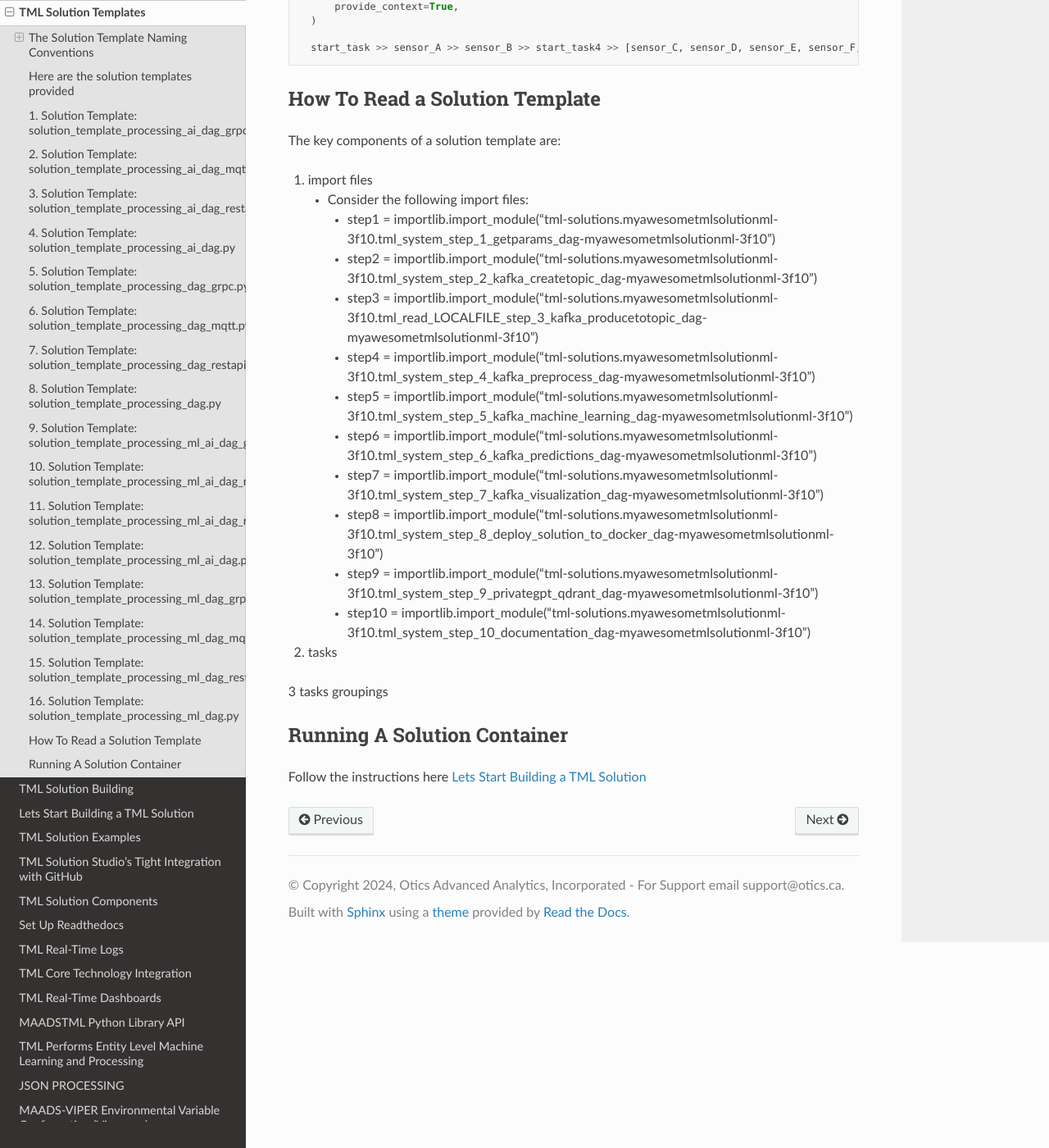
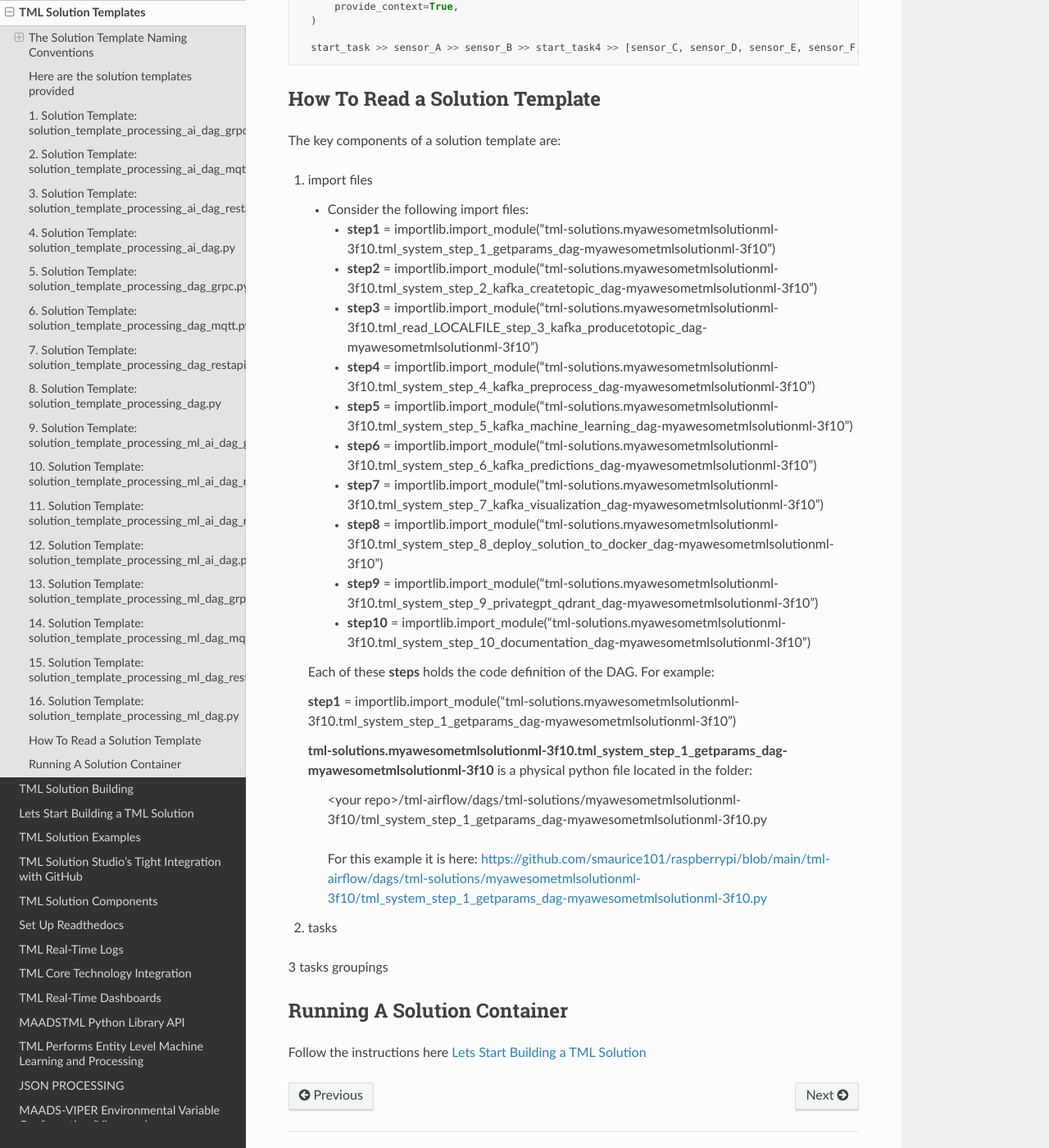
Before and after one commit to smaurice101/readthedocs, a Sphinx documentation site: the page built from docs/source/solutions.rst, in a window 1280 px wide and 1400 px high, scrolled down 32380 px. Shown: the whole window at 82% size. Built offline with Sphinx 7.4.7 and the Read the Docs theme 2.0.0, drawn with Linux system fonts in a browser that asks for light colours.

Commit message:
Update solutions.rst

```diff
--- a/docs/source/solutions.rst
+++ b/docs/source/solutions.rst
@@ -1876,26 +1876,35 @@ The key components of a solution template are:
 
    - Consider the following import files:
 
-     - step1 = importlib.import_module("tml-solutions.myawesometmlsolutionml-3f10.tml_system_step_1_getparams_dag-myawesometmlsolutionml-3f10")
-
-     - step2 = importlib.import_module("tml-solutions.myawesometmlsolutionml-3f10.tml_system_step_2_kafka_createtopic_dag-myawesometmlsolutionml-3f10")
-
-     - step3 = importlib.import_module("tml-solutions.myawesometmlsolutionml-3f10.tml_read_LOCALFILE_step_3_kafka_producetotopic_dag-myawesometmlsolutionml-3f10")
-
-     - step4 = importlib.import_module("tml-solutions.myawesometmlsolutionml-3f10.tml_system_step_4_kafka_preprocess_dag-myawesometmlsolutionml-3f10")
-
-     - step5 = importlib.import_module("tml-solutions.myawesometmlsolutionml-3f10.tml_system_step_5_kafka_machine_learning_dag-myawesometmlsolutionml-3f10")
-
-     - step6 = importlib.import_module("tml-solutions.myawesometmlsolutionml-3f10.tml_system_step_6_kafka_predictions_dag-myawesometmlsolutionml-3f10")
-
-     - step7 = importlib.import_module("tml-solutions.myawesometmlsolutionml-3f10.tml_system_step_7_kafka_visualization_dag-myawesometmlsolutionml-3f10")
-
-     - step8 = importlib.import_module("tml-solutions.myawesometmlsolutionml-3f10.tml_system_step_8_deploy_solution_to_docker_dag-myawesometmlsolutionml-3f10")
-
-     - step9 = importlib.import_module("tml-solutions.myawesometmlsolutionml-3f10.tml_system_step_9_privategpt_qdrant_dag-myawesometmlsolutionml-3f10")
-
-     - step10 = importlib.import_module("tml-solutions.myawesometmlsolutionml-3f10.tml_system_step_10_documentation_dag-myawesometmlsolutionml-3f10")
-
+     - **step1** = importlib.import_module("tml-solutions.myawesometmlsolutionml-3f10.tml_system_step_1_getparams_dag-myawesometmlsolutionml-3f10")
+
+     - **step2** = importlib.import_module("tml-solutions.myawesometmlsolutionml-3f10.tml_system_step_2_kafka_createtopic_dag-myawesometmlsolutionml-3f10")
+
+     - **step3** = importlib.import_module("tml-solutions.myawesometmlsolutionml-3f10.tml_read_LOCALFILE_step_3_kafka_producetotopic_dag-myawesometmlsolutionml-3f10")
+
+     - **step4** = importlib.import_module("tml-solutions.myawesometmlsolutionml-3f10.tml_system_step_4_kafka_preprocess_dag-myawesometmlsolutionml-3f10")
+
+     - **step5** = importlib.import_module("tml-solutions.myawesometmlsolutionml-3f10.tml_system_step_5_kafka_machine_learning_dag-myawesometmlsolutionml-3f10")
+
+     - **step6** = importlib.import_module("tml-solutions.myawesometmlsolutionml-3f10.tml_system_step_6_kafka_predictions_dag-myawesometmlsolutionml-3f10")
+
+     - **step7** = importlib.import_module("tml-solutions.myawesometmlsolutionml-3f10.tml_system_step_7_kafka_visualization_dag-myawesometmlsolutionml-3f10")
+
+     - **step8** = importlib.import_module("tml-solutions.myawesometmlsolutionml-3f10.tml_system_step_8_deploy_solution_to_docker_dag-myawesometmlsolutionml-3f10")
+
+     - **step9** = importlib.import_module("tml-solutions.myawesometmlsolutionml-3f10.tml_system_step_9_privategpt_qdrant_dag-myawesometmlsolutionml-3f10")
+
+     - **step10** = importlib.import_module("tml-solutions.myawesometmlsolutionml-3f10.tml_system_step_10_documentation_dag-myawesometmlsolutionml-3f10")
+
+   Each of these **steps** holds the code definition of the DAG.  For example:
+
+   **step1** = importlib.import_module("tml-solutions.myawesometmlsolutionml-3f10.tml_system_step_1_getparams_dag-myawesometmlsolutionml-3f10")
+
+   **tml-solutions.myawesometmlsolutionml-3f10.tml_system_step_1_getparams_dag-myawesometmlsolutionml-3f10** is a physical python file located in the folder:
+
+    <your repo>/tml-airflow/dags/tml-solutions/myawesometmlsolutionml-3f10/tml_system_step_1_getparams_dag-myawesometmlsolutionml-3f10.py
+
+    For this example it is here: `https://github.com/smaurice101/raspberrypi/blob/main/tml-airflow/dags/tml-solutions/myawesometmlsolutionml-3f10/tml_system_step_1_getparams_dag-myawesometmlsolutionml-3f10.py <https://github.com/smaurice101/raspberrypi/blob/main/tml-airflow/dags/tml-solutions/myawesometmlsolutionml-3f10/tml_system_step_1_getparams_dag-myawesometmlsolutionml-3f10.py>`_
 
 2. tasks
 
```
